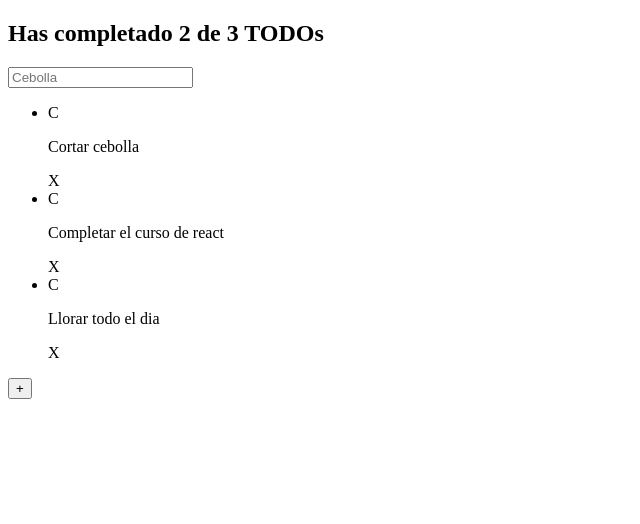
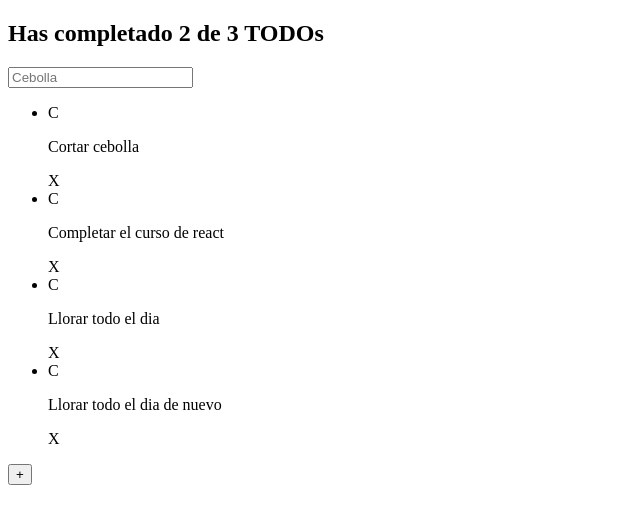
Before and after one commit to tomasleggire/TodoMachineEjemplo, a React (Create React App) app: page / in a window 1280 px wide. Shown: the top 524 px of the page, without its empty margins (0-640 px from the left). Built offline with nearby package versions, Linux system fonts and the light colour scheme.

Commit message:
Una version mejor

```diff
--- a/src/App.js
+++ b/src/App.js
@@ -9,7 +9,8 @@ import { CreateTodoButton } from "./CreateTodoButton";
 const todos = [
   {text: "Cortar cebolla", completed: false},
   {text: "Completar el curso de react", completed: false},
-  {text: "Llorar todo el dia", completed: false}
+  {text: "Llorar todo el dia", completed: false},
+  {text: "Llorar todo el dia de nuevo", completed: false}
 ]
 
 function App() {
```
